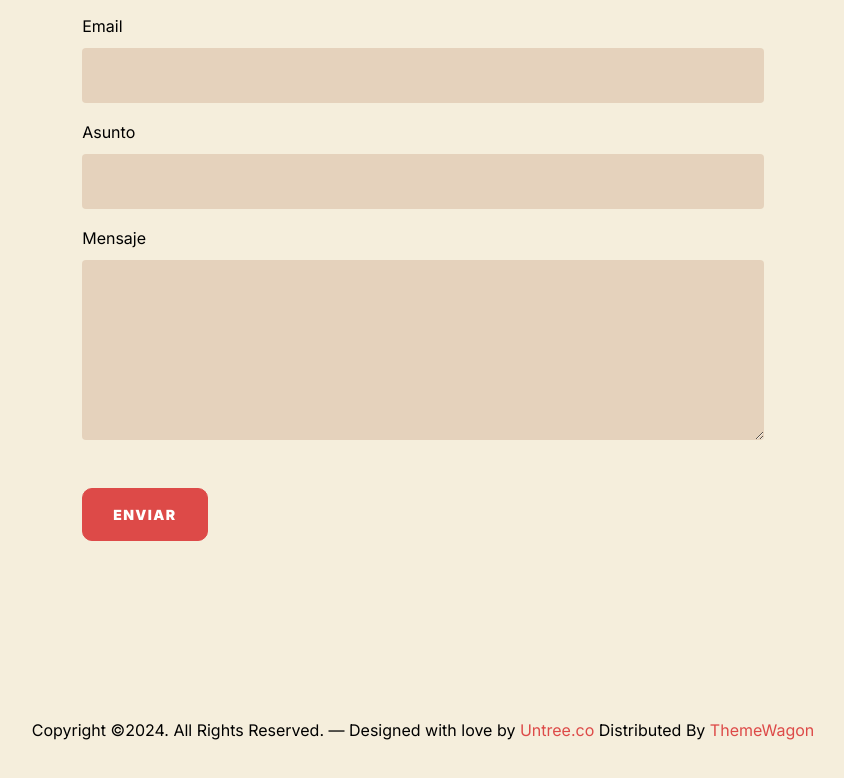
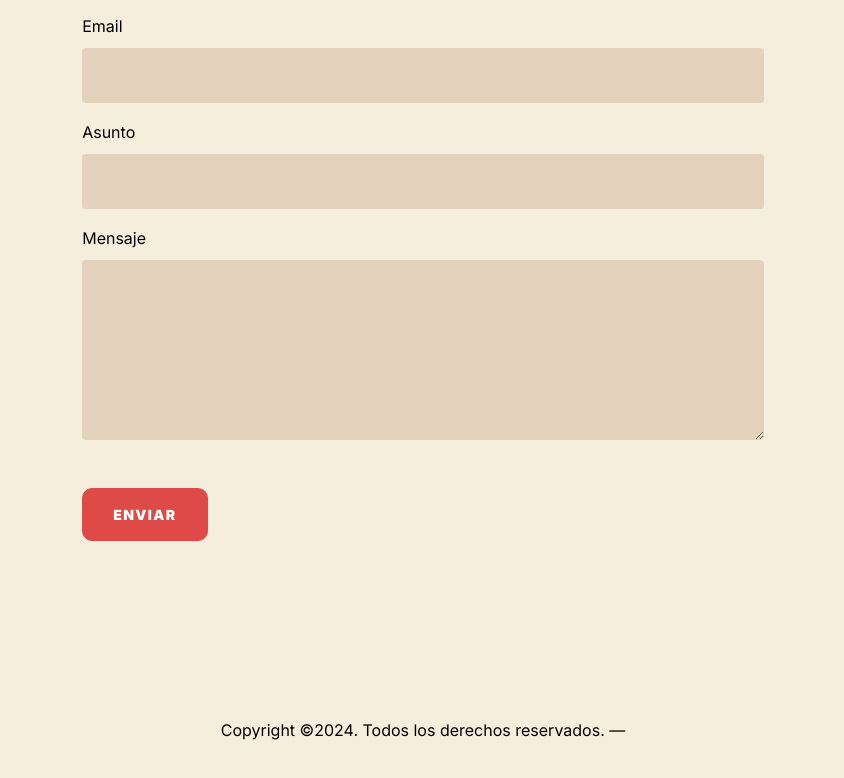
Before and after one commit to NaClamandra/Programacion-Para-Internet, a plain HTML site: page index.html in a window 1280 px wide. Shown: the part 4962-5740 px from the top of the page, without its empty margins (342-1186 px from the left). Drawn offline with Linux system fonts and the light colour scheme; files whose address does not match are found by name.

Commit message:
Update index.html

```diff
--- a/index.html
+++ b/index.html
@@ -377,7 +377,7 @@
 
         <div class="row justify-content-center">
           <div class="col-md-12 text-center py-5">
-            <p>Copyright &copy;<script>document.write(new Date().getFullYear());</script>. All Rights Reserved. &mdash; Designed with love by <a href="https://untree.co">Untree.co</a> Distributed By <a href="https://themewagon.com">ThemeWagon</a><!-- License information: https://untree.co/license/ -->
+            <p>Copyright &copy;<script>document.write(new Date().getFullYear());</script>. Todos los derechos reservados. &mdash;<!-- License information: https://untree.co/license/ -->
             </p>
           </div>
         </div>
```
